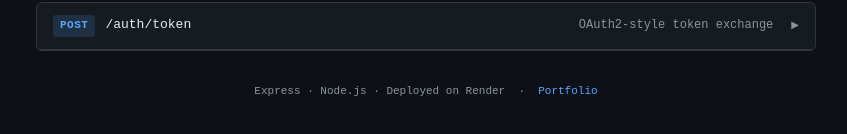
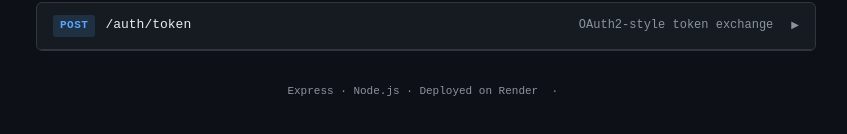
Before and after one commit to jeffmaddow-ops/jm-api-demo, a website: page public/index.html in a window 1280 px wide. Shown: the part 308-442 px from the top of the page, without its empty margins (214-1061 px from the left). Drawn offline with Linux system fonts and the light colour scheme.

Commit message:
Update index.html

```diff
--- a/public/index.html
+++ b/public/index.html
@@ -321,7 +321,7 @@
 </main>
 
 <footer class="footer">
-  <p>Express · Node.js · Deployed on Render &nbsp;·&nbsp; <a href="https://jeffmaddow-ops.github.io">Portfolio</a></p>
+  <p>Express · Node.js · Deployed on Render &nbsp;·&nbsp; <a href="https://jeffmaddow-ops.github.io"> </a></p>
 </footer>
 
 <script>
```
